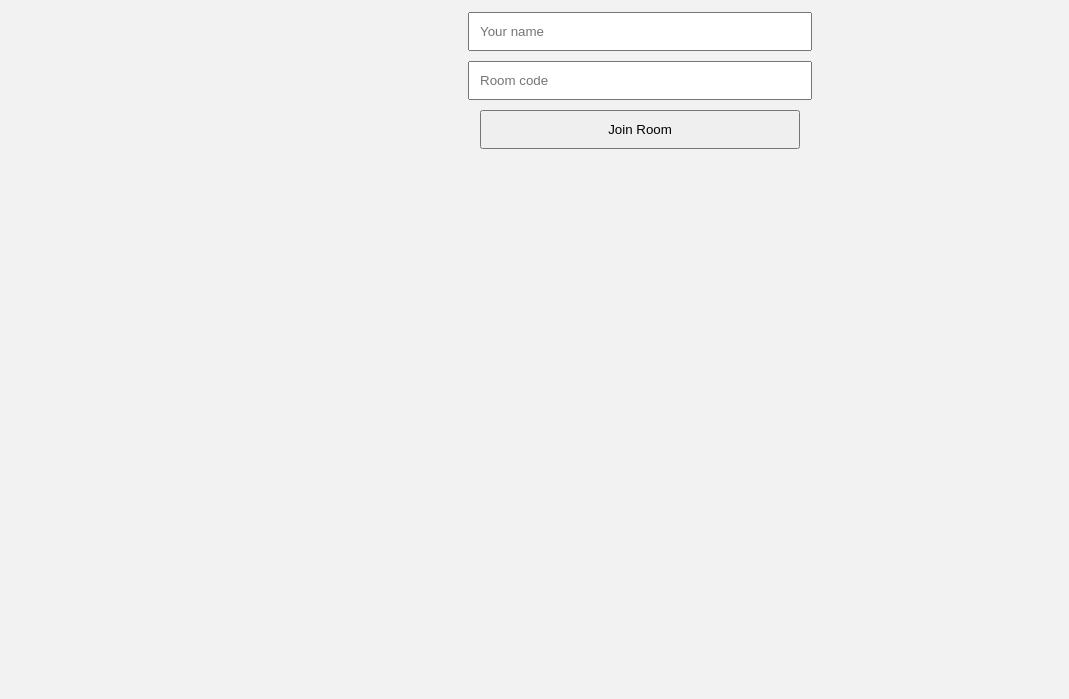
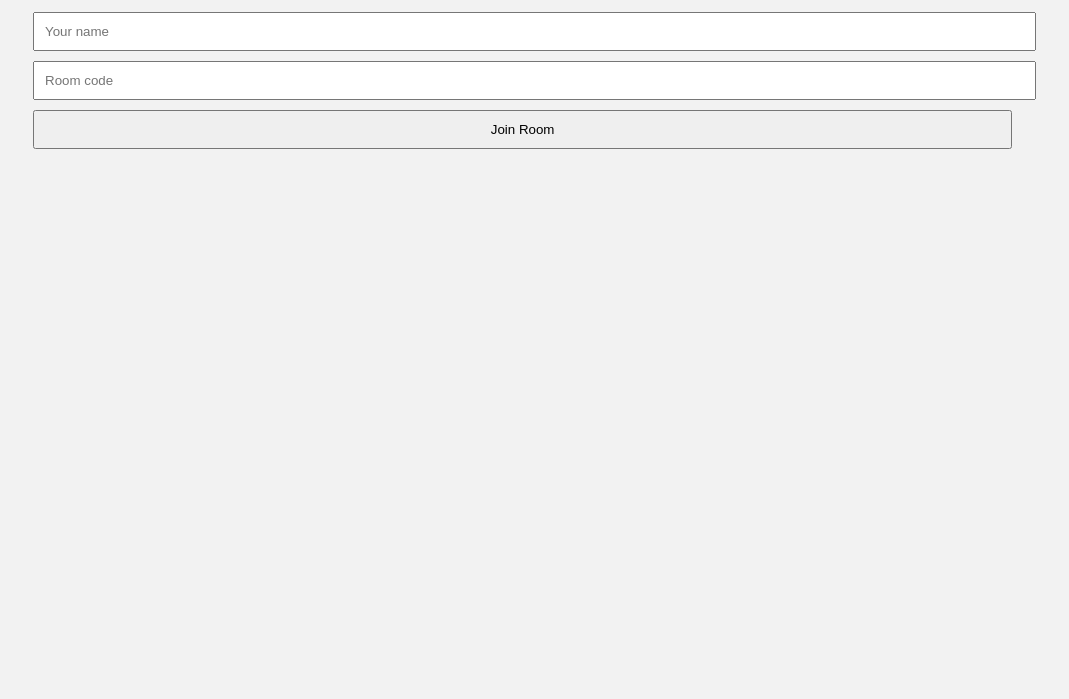
Before and after one commit to Jrom2003/Fodinha, a plain HTML site: page client/index.html in a window 1280 px wide. Shown: the part 101-800 px from the top of the page, without its empty margins (0-1069 px from the left). Drawn offline with nearby package versions, Linux system fonts and the light colour scheme; no server answers.

Commit message:
Update styles.css

```diff
--- a/client/styles.css
+++ b/client/styles.css
@@ -1,5 +1,4 @@
 body { font-family: sans-serif; padding: 20px; background: #f2f2f2; }
-#lobby, #game { max-width: 400px; margin: auto; text-align: center; }
 input, button { padding: 10px; margin: 5px; width: 80%; }
 #cardArea { display: flex; flex-wrap: wrap; justify-content: center; margin-top: 15px; }
 .card { padding: 10px 15px; margin: 5px; background: white; border: 1px solid #aaa; cursor: pointer; }
```
